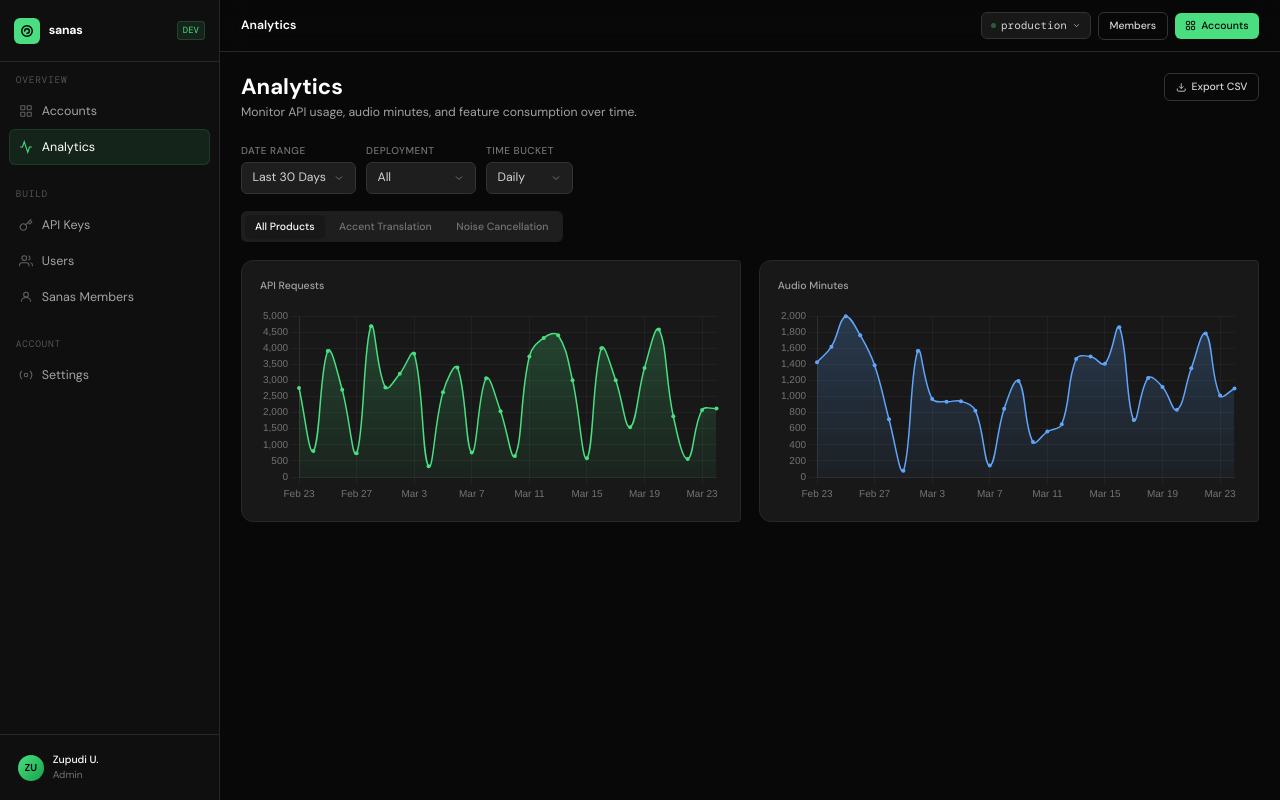
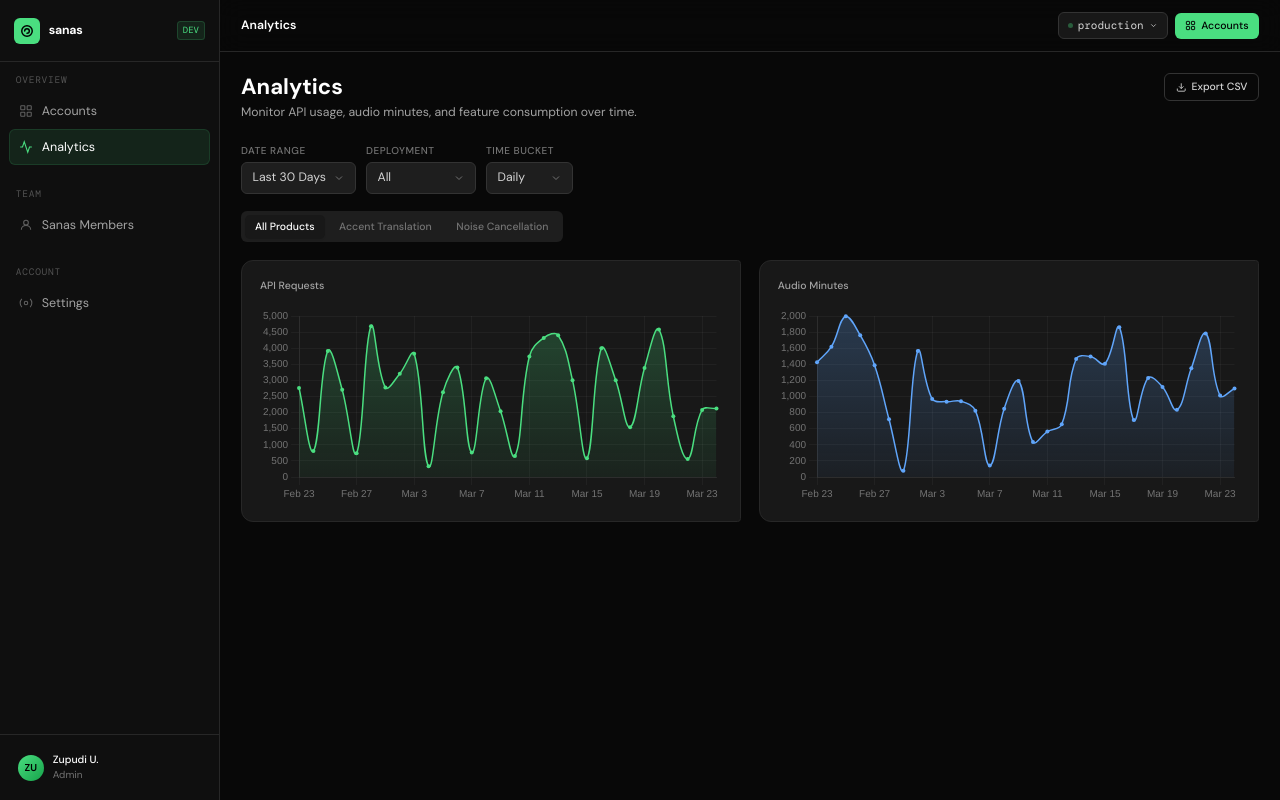
Before and after one commit to ZUS-22/Developer-Console, a Vue app: page /#/usage in a window 1280 px wide. Built offline with nearby package versions, Linux system fonts and the light colour scheme; a web font is replaced by a local one.

Commit message:
feat: remove API Keys and Users from supervisor sidebar, keep only Sanas Members

```diff
--- a/src/components/AppHeader.vue
+++ b/src/components/AppHeader.vue
@@ -7,10 +7,6 @@
         production
         <svg width="9" height="9" viewBox="0 0 24 24" fill="none" stroke="currentColor" stroke-width="2"><polyline points="6 9 12 15 18 9"/></svg>
       </div>
-      <button
-        class="inline-flex items-center gap-[5px] px-3 py-[6px] rounded-rxs text-xs font-medium bg-transparent text-g2 border border-border2 hover:bg-card hover:text-white transition-all duration-[130ms] cursor-pointer"
-        @click="router.push('/members')"
-      >Members</button>
       <button
         class="inline-flex items-center gap-[5px] px-3 py-[6px] rounded-rxs text-xs font-medium bg-grn text-black hover:bg-grn2 transition-all duration-[130ms] cursor-pointer"
         @click="router.push('/accounts')"
@@ -30,11 +26,9 @@
 const router = useRouter()
 
 const titleMap = {
-  '/accounts':  'Accounts',
-  '/api-keys':  'API Keys',
-  '/members':   'Sanas Members',
-  '/users':     'Console Users',
-  '/usage':     'Analytics',
+  '/accounts': 'Accounts',
+  '/members':  'Sanas Members',
+  '/usage':    'Analytics',
 }
 
 const accountSubTitles = {
--- a/src/components/AppLayout.vue
+++ b/src/components/AppLayout.vue
@@ -21,8 +21,6 @@
 const routes = {
   accounts: '/accounts',
   usage:    '/usage',
-  'api-keys': '/api-keys',
-  users:    '/users',
   members:  '/members',
   settings: '/settings',
 }
--- a/src/components/AppSidebar.vue
+++ b/src/components/AppSidebar.vue
@@ -64,10 +64,8 @@
     ],
   },
   {
-    label: 'Build',
+    label: 'Team',
     items: [
-      { id: 'api-keys', label: 'API Keys',        icon: '<path d="M21 2l-2 2m-7.61 7.61a5.5 5.5 0 1 1-7.778 7.778 5.5 5.5 0 0 1 7.777-7.777zm0 0L15.5 7.5m0 0l3 3L22 7l-3-3m-3.5 3.5L19 4"/>' },
-      { id: 'users',    label: 'Users',            icon: '<path d="M17 21v-2a4 4 0 0 0-4-4H5a4 4 0 0 0-4 4v2"/><circle cx="9" cy="7" r="4"/><path d="M23 21v-2a4 4 0 0 0-3-3.87"/><path d="M16 3.13a4 4 0 0 1 0 7.75"/>' },
       { id: 'members',  label: 'Sanas Members',   icon: '<circle cx="12" cy="8" r="4"/><path d="M4 20c0-4 3.6-7 8-7s8 3 8 7"/>' },
     ],
   },
```
